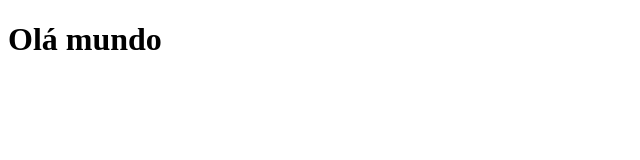
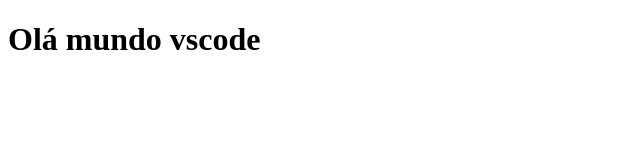
Before and after one commit to JoezerSpiess/MyProject, a plain HTML site: page index.html in a window 1280 px wide. Shown: the whole page, without its empty margins (0-640 px from the left). Drawn offline with Linux system fonts and the light colour scheme.

Commit message:
Update index.html

```diff
--- a/index.html
+++ b/index.html
@@ -7,7 +7,7 @@
     <title>Document</title>
 </head>
 <body>
-    <h1>Olá mundo</h1>
+    <h1>Olá mundo vscode</h1>
 
 </body>
 </html>
```
